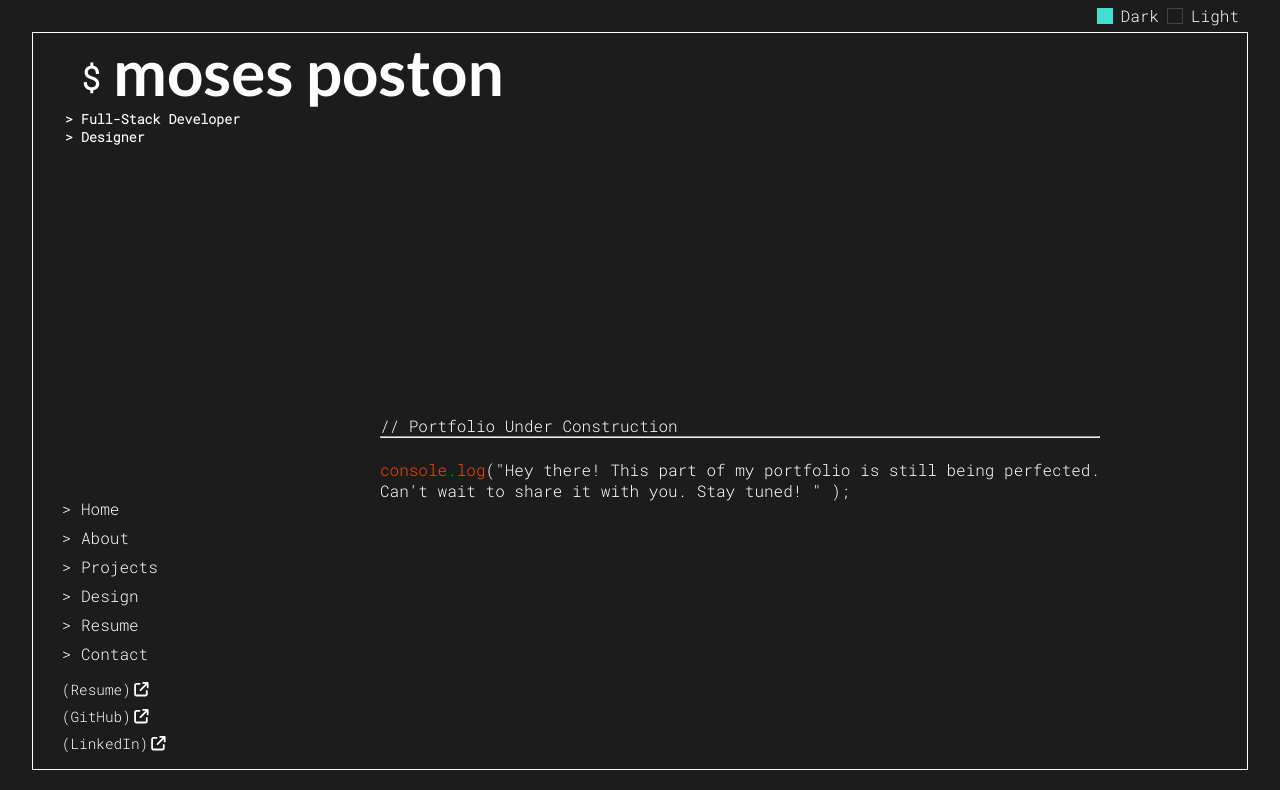
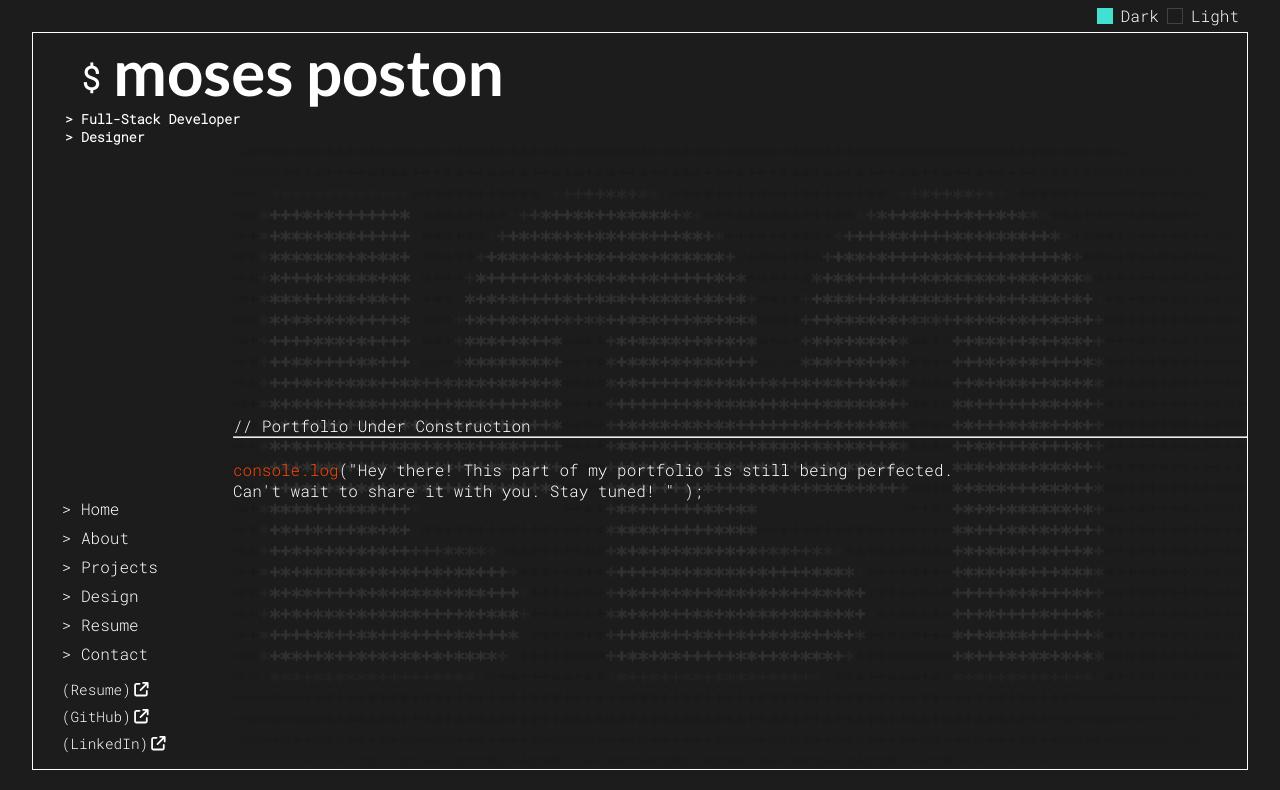
Before and after one commit to Object-ions/objections-portfolio, a React (Create React App) app: page /design in a window 1280 px wide. Shown: the top 790 px of the page. Built offline with nearby package versions, Linux system fonts and the light colour scheme.

Commit message:
Add assets to images and set background in dark and light mode for .Design

```diff
--- a/src/components/App/App.scss
+++ b/src/components/App/App.scss
@@ -149,6 +149,10 @@ ul {
       }
     }
 
+    .Design {
+      background: url($dark-image-path) no-repeat center center;
+    }
+
     #dark-mode {
       background: $dark-special-color;
       border: 1px solid $dark-special-color;
@@ -274,6 +278,10 @@ ul {
       a {
         color: $special-orange;
       }
+    }
+
+    .Design {
+      background: url($light-image-path) no-repeat center center;
     }
 
     #light-mode {
--- a/src/components/Design/Design.js
+++ b/src/components/Design/Design.js
@@ -14,6 +14,7 @@ const Design = () => {
   console.log("Design");
   return (
     <div className="Design">
+      <div className="des-background">
         <p {...getAnimationDelay(0)}>
           {"// "}Portfolio Under Construction
           <hr />
@@ -26,6 +27,7 @@ const Design = () => {
           Can't wait to share it with you. Stay tuned! " );
         </p>
       </div>
+    </div>
   );
 };
 
--- a/src/components/Design/Design.scss
+++ b/src/components/Design/Design.scss
@@ -1,15 +1,19 @@
 @import "../../scss/variables";
 
 .Design {
+  position: relative;
   display: flex;
   flex-direction: column;
-  // align-items: center;
   justify-content: center;
+
+  height: 100%;
+  width: 100%;
 
   .color {
     color: $special-orange;
   }
   p {
     font-family: $font-symbols;
+    z-index: 1;
   }
 }
--- a/src/scss/_variables.scss
+++ b/src/scss/_variables.scss
@@ -12,10 +12,14 @@ $dark-bg-color: #1c1c1c;
 $dark-text-color: #fff;
 $dark-special-color: #41e0d0;
 
+$dark-image-path: "../../../public/images/ascii-dark.png";
+
 // Light theme
 $light-bg-color: #e0e0e0;
 $light-text-color: #000;
 $light-special-color: #2c4bf5;
+
+$light-image-path: "../../../public/images/ascii-light.png";
 
 // Special colors
 $error: #f2994a;
```
Also changed, not shown: public/images/ascii-dark.png (added), public/images/ascii-light.png (added). Lines whose indentation alone changed are shown as unchanged.
